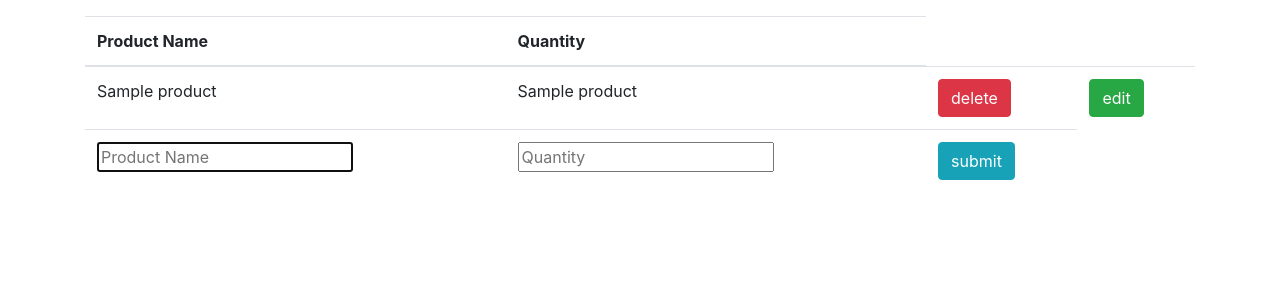
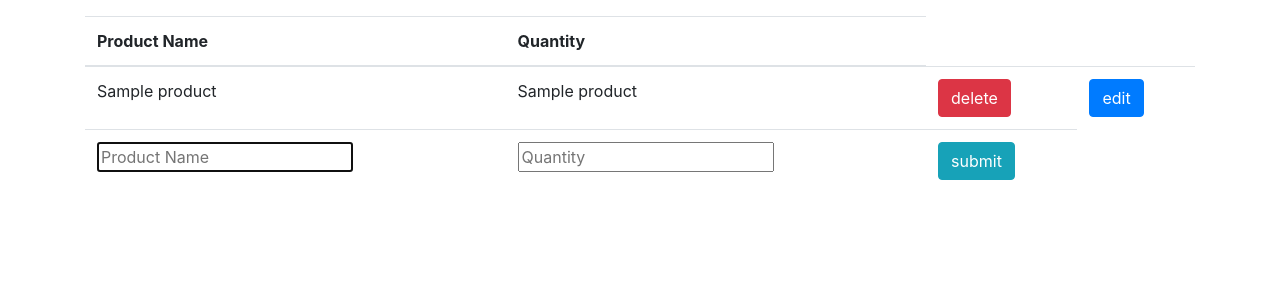
Before and after one commit to natananNithiittikrai/SWE_HW1_2023, a Flask app: template templates/product.html in a window 1280 px wide. Shown: the part 54-354 px from the top of the page. Run offline with Flask 2, Linux system fonts and the light colour scheme; the template is opened without the code that fills it: most values are stand-ins (such as "Sample title", 1, 10 or a date in 2020); some libraries are stand-ins or nearby versions.

Commit message:
Change script tag in edit button

```diff
--- a/templates/product.html
+++ b/templates/product.html
@@ -17,7 +17,7 @@
                             </a>
                         </td>
                         <td>
-                            <button name="button" type="button" class="btn btn-success" value= "edit" data-toggle="modal" data-target="#edit_{{ product[0] }}" >edit</button><br>
+                            <button id="edit_button_{{ product[0] }}" name="button" type="button" class="btn btn-primary" value= "edit" data-toggle="modal" data-target="#edit_{{ product[0] }}" >edit</button><br>
                             <div id="edit_{{ product[0] }}" class="modal fade" tabindex="-1" role="dialog" aria-labelledby="trans_message" aria-hidden="true">
                                 <form action="{{ url_for('edit', type='product') }}" method="post" class="base_form">
                                 <div class="modal-dialog" role="document">
@@ -80,7 +80,7 @@
                 for(let i=0;i<clear_fields.length;i++){
                     clear_fields[i].reset();
                 }
-                let all = document.getElementsByClassName("btn btn-primary");
+                let all = document.getElementById("edit_button_{{ product[0] }}");
                 for(let i=0;i<all.length;i++){
                     all[i].disabled = false;
                 }
```
